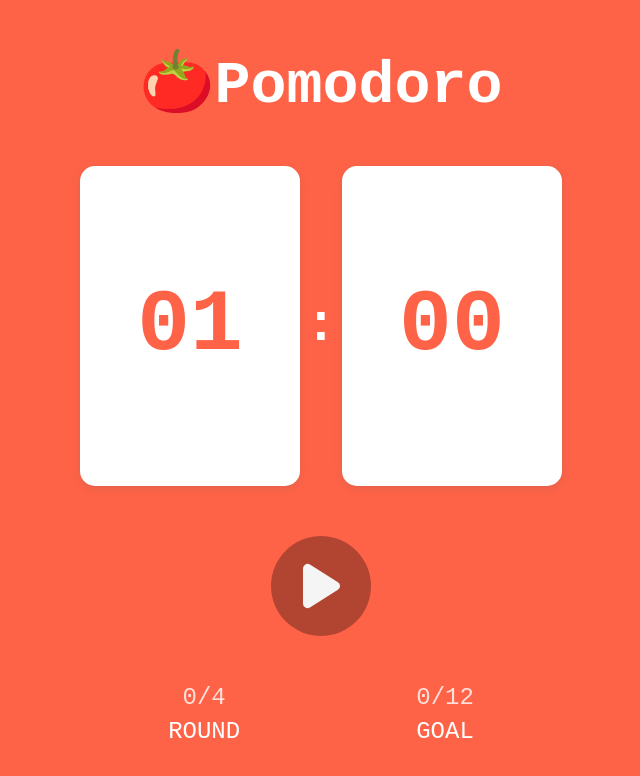
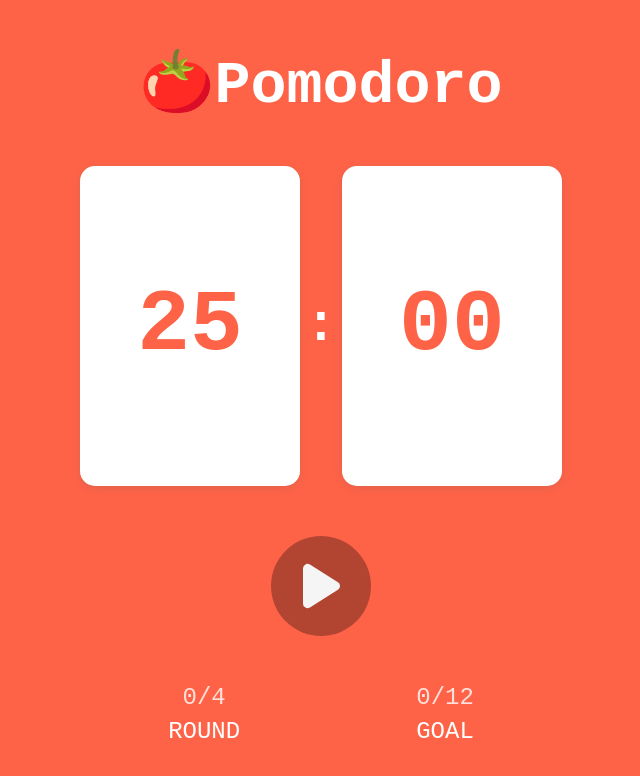
Before and after one commit to shionpark/pomodoro, a React (Vite) app: page / in a window 1280 px wide. Shown: the top 776 px of the page, without its empty margins (319-959 px from the left). Built offline with nearby package versions, Linux system fonts and the light colour scheme.

Commit message:
feat: framer motion 애니메이션 적용

```diff
--- a/src/components/TimerDisplay.tsx
+++ b/src/components/TimerDisplay.tsx
@@ -1,16 +1,44 @@
 import React from 'react';
 import styled from 'styled-components';
+import { motion, Variants } from 'framer-motion';
+import { useRecoilValue } from 'recoil';
+import { timerSelector } from '@/recoils';
 interface TimerDisplayProps {
   minutes: string;
   seconds: string;
 }
 
+const timerBlockVariants: Variants = {
+  initial: { scale: 0.8, opacity: 0.4 },
+  animate: { scale: 1.0, opacity: 1 },
+};
+
 const TimerDisplay = ({ minutes, seconds }: TimerDisplayProps) => {
+  const { minutes: animatedMinutes, seconds: animatedSeconds } = useRecoilValue(timerSelector);
+
   return (
     <TimerWrapper>
-      <TimeBlock>{minutes}</TimeBlock>
+      <TimeBlock
+        as={motion.span}
+        initial="initial"
+        animate="animate"
+        transition={{ type: 'spring' }}
+        variants={timerBlockVariants}
+        key={`minutes-${animatedMinutes}`}
+      >
+        {minutes}
+      </TimeBlock>
       <Colon>:</Colon>
-      <TimeBlock>{seconds}</TimeBlock>
+      <TimeBlock
+        as={motion.span}
+        initial="initial"
+        animate="animate"
+        transition={{ type: 'spring' }}
+        variants={timerBlockVariants}
+        key={`seconds-${animatedSeconds}`}
+      >
+        {seconds}
+      </TimeBlock>
     </TimerWrapper>
   );
 };
--- a/src/constants/index.ts
+++ b/src/constants/index.ts
@@ -1,4 +1,4 @@
-const MINUTE = 1; // standard : 25분
+const MINUTE = 25;
 export const DEFAULT_MINUTE = MINUTE * 60;
 
 export const MAX_ROUNDS = 4;
```
